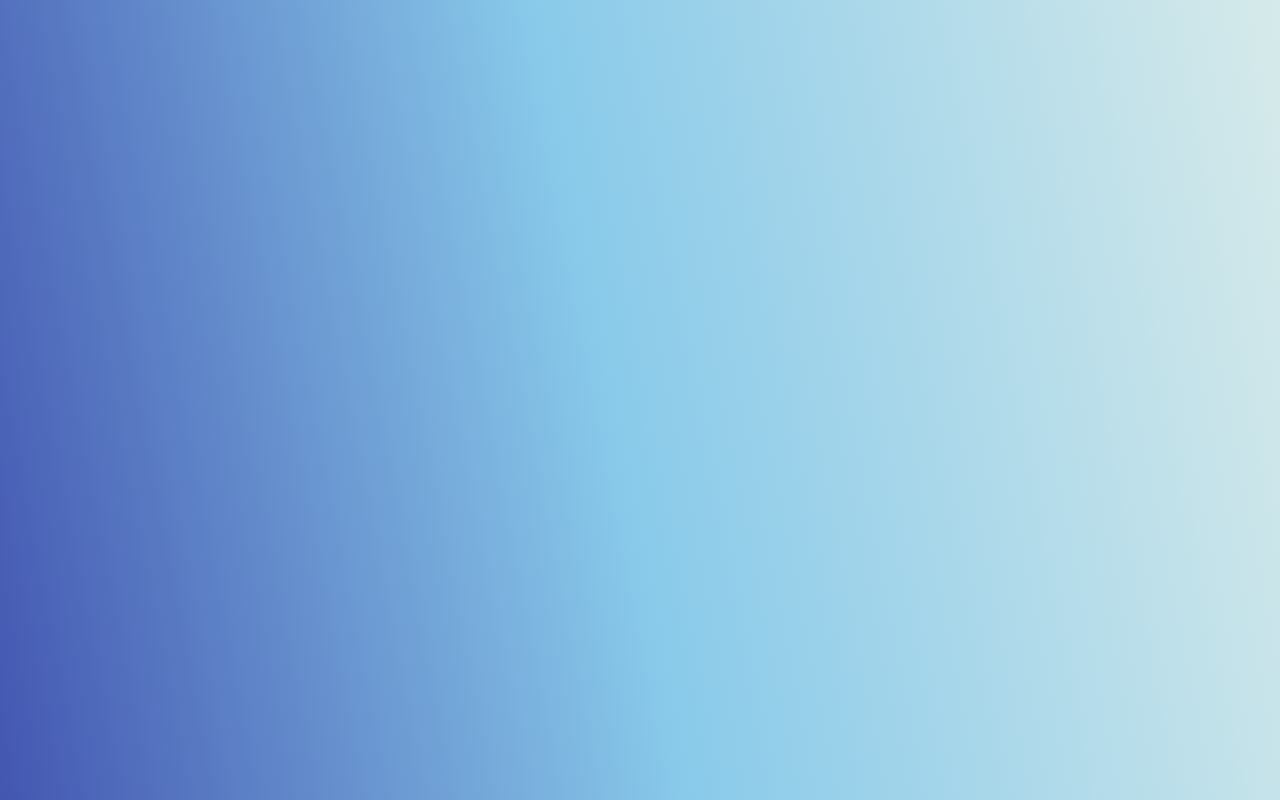
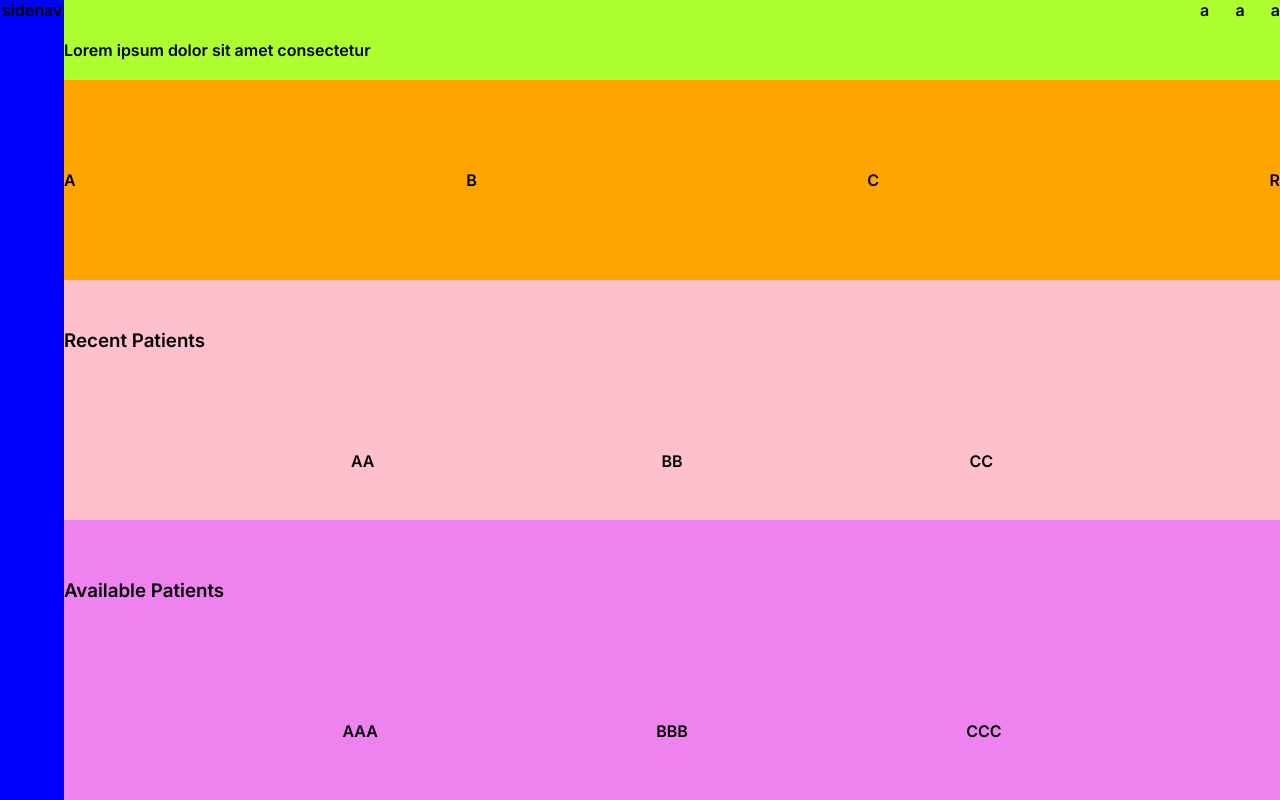
Before and after one commit to Krypthon-Hackathon-VITC/Team-50, a React (Create React App) app in the folder frontend/: page /DoctorLanding in a window 1280 px wide. Before the commit this address had no page. Built offline with nearby package versions, Linux system fonts and the light colour scheme.

Commit message:
initialised landing pages

```diff
--- a/frontend/src/App.js
+++ b/frontend/src/App.js
@@ -8,8 +8,9 @@ import { DoctorLogin } from './components/DoctorLogin';
 import { Chat } from './components/Chat';
 import { Route, Routes } from "react-router-dom";
 import { PatientLogin } from "./components/PatientLogin";
-import { PatientLanding } from "./components/PatientLanding";
 import {PatientRegister} from "./components/PatientRegister";
+import {DoctorLanding} from "./components/DoctorLanding";
+import {PatientLanding} from "./components/PatientLanding";
 
 function App() {
 
@@ -30,6 +31,8 @@ function App() {
         <Route exact path="/questionare2" element={<Questionare2 />} />
         <Route exact path="/chat" element={<Chat username={email} />} />
         <Route exact path="/PatientLanding" element={<PatientLanding />} />
+        <Route exact path="/DoctorLanding" element={<DoctorLanding />} />
+        <Route exact path="/PatientLanding" element={<PatientLanding />} />
       </Routes>
     </div>
   );
--- /dev/null
+++ b/frontend/src/Components/DoctorLanding.css
@@ -0,0 +1,85 @@
+.sidenav {
+    background-color: blue;
+    height: 100vh;
+    width: 5vw;
+    position: absolute;
+    left: 0;
+    top: 0;
+}
+
+.body {
+    background-color: lightblue;
+    position: absolute;
+    right: 0;
+    top: 0;
+    width: 95vw;
+    height: 100vh;
+
+    display: flex;
+    flex-direction: column;
+    justify-content: space-between;
+}
+
+/* Title section */
+
+.title {
+    background-color: greenyellow;
+    height: 10vh;
+
+    display: flex;
+    justify-content: space-between;
+}
+
+.icons {
+    width: 5rem;
+
+    display: flex;
+    justify-content: space-between;
+}
+
+/* Profile section */
+
+.profile {
+    background-color: orange;
+    height: 25vh;
+
+    display: flex;
+    justify-content: space-between;
+    align-items: center;
+}
+
+/* Recent section */
+
+.recent {
+    background-color: pink;
+    height: 30vh;
+
+    display: flex;
+    flex-direction: column;
+    justify-content: space-around;
+    align-items: start;
+}
+
+.mainboxes{
+    display: flex;
+    justify-content: space-evenly;
+    width: 95vw;
+}
+
+/* Available section */
+
+.available {
+    background-color: violet;
+    height: 35vh;
+
+    display: flex;
+    flex-direction: column;
+    justify-content: space-around;
+    align-items: start;
+}
+
+.mainboxes2{
+    display: flex;
+    justify-content: space-evenly;
+    width: 95vw;
+}
--- /dev/null
+++ b/frontend/src/Components/DoctorLanding.jsx
@@ -0,0 +1,42 @@
+import React from 'react'
+import './DoctorLanding.css'
+
+export const DoctorLanding = () => {
+  return (
+    <div>
+      <div className="sidenav">sidenav</div>
+      <div className="body">
+        <div className="title">
+          <div className="text">Lorem ipsum dolor sit amet consectetur </div>
+          <div className="icons">
+            <span className="sq">a</span>
+            <span className="sq">a</span>
+            <span className="sq">a</span>
+          </div>
+        </div>
+        <div className="profile">
+          <div className="sqbox">A</div>
+          <div className="sqbox">B</div>
+          <div className="sqbox">C</div>
+          <div className="rec">R</div>
+        </div>
+        <div className="recent">
+          <h3>Recent Patients</h3>
+          <div className="mainboxes">
+            <span className="sqbox2">AA</span>
+            <span className="sqbox2">BB</span>
+            <span className="sqbox2">CC</span>
+          </div>
+        </div>
+        <div className="available">
+          <h3>Available Patients</h3>
+          <div className="mainboxes2">
+            <span className="sqbox3">AAA</span>
+            <span className="sqbox3">BBB</span>
+            <span className="sqbox3">CCC</span>
+          </div>
+        </div>
+      </div>
+    </div>
+  )
+}
--- a/frontend/src/Components/PatientLanding.jsx
+++ b/frontend/src/Components/PatientLanding.jsx
@@ -1,9 +1,10 @@
 import React from 'react'
+import './PatientLanding.css'
 
 export const PatientLanding = () => {
   return (
     <div>
-      hello
+      <p>saaaaaaaaaaaaaaaaaaaaaaaaaaaaaaaaaaaaaaaaaaaaaaaaaaaaaaaaaaaa</p>
     </div>
   )
 }
```
Also changed, not shown: frontend/src/Components/PatientLanding.css (added).
